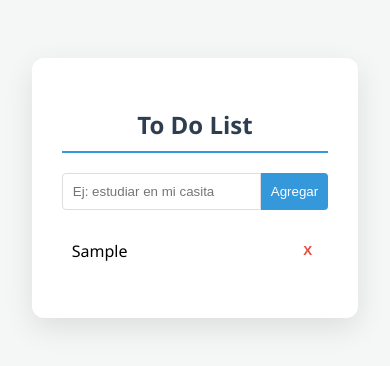
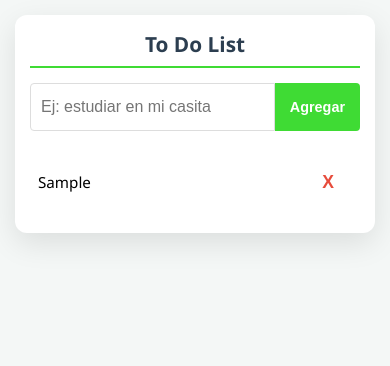
Before and after one commit to ARBT6/automatizacion, a plain HTML site: page templates/index.html in a window 390 px wide. Both pictures are taken after typing "Sample" into the empty fields and a click on the button "Agregar". Drawn offline with Linux system fonts and the light colour scheme.

Commit message:
Diseño Responsive

```diff
--- a/static/css/style.css
+++ b/static/css/style.css
@@ -4,12 +4,15 @@ body {
     background-color: #f4f7f6;
     display: flex;
     justify-content: center;
-    padding: 50px;
+    align-items: flex-start;
+    padding: 20px;
+    min-height: 100vh;
+    margin: 0;
 }
 
 .todo-container {
     background: #fff;
-    padding: 30px;
+    padding: 20px;
     border-radius: 12px;
     box-shadow: 0 10px 30px rgba(0,0,0,0.1);
     width: 100%;
@@ -19,44 +22,73 @@ body {
 h2 {
     color: #2c3e50;
     text-align: center;
-    border-bottom: 2px solid #3498db;
+    border-bottom: 2px solid #3fdb34;
     padding-bottom: 10px;
+    font-size: 1.5rem;
+    margin: 0 0 20px 0;
 }
 
 .input-group {
     display: flex;
+    gap: 0;
     margin-bottom: 20px;
 }
 
 input {
     flex: 1;
-    padding: 10px;
+    padding: 12px;
     border: 1px solid #ddd;
     border-radius: 4px 0 0 4px;
     outline: none;
+    font-size: 1rem;
+    min-height: 44px;
+    box-sizing: border-box;
+}
+
+input:focus {
+    border-color: #3498db;
 }
 
 #add-btn {
-    padding: 10px;
-    background: #3498db;
+    padding: 12px 20px;
+    background: #3fdb34;
     color: white;
     border: none;
     border-radius: 0 4px 4px 0;
     cursor: pointer;
+    font-size: 1rem;
+    font-weight: bold;
+    min-height: 44px;
+    white-space: nowrap;
+    transition: background 0.3s;
+}
+
+#add-btn:active {
+    background: #2980b9;
 }
 
 ul {
     list-style: none;
     padding: 0;
+    margin: 0;
 }
 
 li {
     background: #fff;
     border-bottom: 1px solid #eee;
-    padding: 10px;
+    padding: 15px 10px;
     display: flex;
     justify-content: space-between;
     align-items: center;
+    gap: 10px;
+    min-height: 44px;
+}
+
+li span {
+    flex: 1;
+    word-wrap: break-word;
+    overflow-wrap: break-word;
+    font-size: 1rem;
 }
 
 li:last-child {
@@ -70,4 +102,76 @@ li:last-child {
     font-weight: bold;
     border: none;
     background: none;
+    font-size: 1.2rem;
+    padding: 5px 10px;
+    min-width: 44px;
+    min-height: 44px;
+    display: flex;
+    align-items: center;
+    justify-content: center;
+    transition: color 0.3s;
 }
+
+.delete-btn:active {
+    color: #c0392b;
+}
+
+/* Media queries para dispositivos móviles */
+@media (max-width: 480px) {
+    body {
+        padding: 10px;
+    }
+
+    .todo-container {
+        padding: 15px;
+        max-width: 100%;
+    }
+
+    h2 {
+        font-size: 1.3rem;
+        padding-bottom: 8px;
+        margin-bottom: 15px;
+    }
+
+    .input-group {
+        margin-bottom: 15px;
+    }
+
+    input {
+        padding: 10px;
+        font-size: 16px;
+        min-height: 48px;
+    }
+
+    #add-btn {
+        padding: 10px 15px;
+        font-size: 0.9rem;
+        min-height: 48px;
+    }
+
+    li {
+        padding: 12px 8px;
+        min-height: 48px;
+    }
+
+    li span {
+        font-size: 0.95rem;
+    }
+
+    .delete-btn {
+        min-width: 48px;
+        min-height: 48px;
+        font-size: 1.1rem;
+    }
+}
+
+/* Media queries para tablets y pantallas más pequeñas */
+@media (max-width: 768px) {
+    body {
+        padding: 15px;
+    }
+
+    .todo-container {
+        max-width: 100%;
+    }
+}
--- a/templates/index.html
+++ b/templates/index.html
@@ -2,6 +2,7 @@
 <html lang="es">
 <head>
     <meta charset="UTF-8">
+    <meta name="viewport" content="width=device-width, initial-scale=1.0">
     <title>To-Do List Institucional</title>
     <link rel="stylesheet" href="../static/css/style.css">
 </head>
```
Also changed, not shown: 2 other files.
